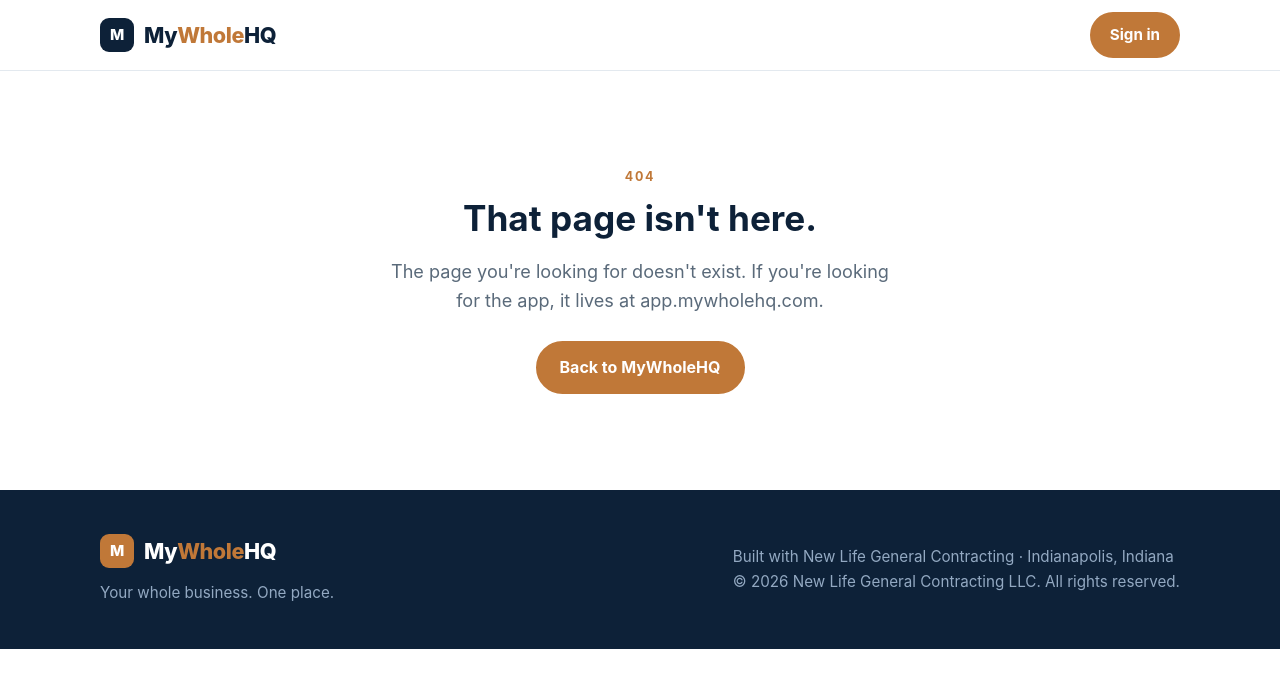
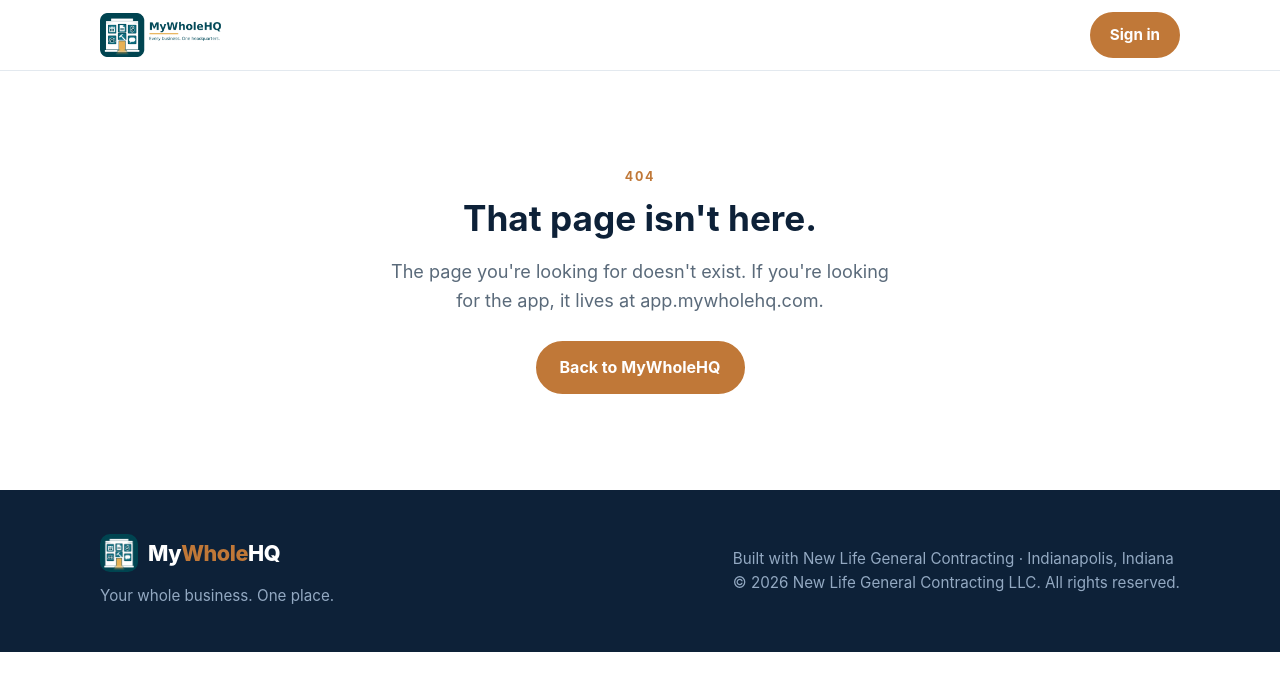
Before and after one commit to AmbriLopata/mywholehq-site, a plain HTML site: page 404.html in a window 1280 px wide. Drawn offline with Linux system fonts and the light colour scheme.

Commit message:
Add MyWholeHQ logo sitewide: header/footer lockups, favicon set, OG image (Nov 24)

```diff
--- a/404.html
+++ b/404.html
@@ -5,7 +5,9 @@
 <meta name="viewport" content="width=device-width, initial-scale=1">
 <title>Page not found — MyWholeHQ</title>
 <meta name="robots" content="noindex">
-<link rel="icon" href="favicon.svg" type="image/svg+xml">
+<link rel="icon" href="icon-192.png" type="image/png" sizes="192x192">
+<link rel="icon" href="icon-48.png" type="image/png" sizes="48x48">
+<link rel="apple-touch-icon" href="apple-touch-icon.png">
 <link rel="stylesheet" href="style.css">
 </head>
 <body>
@@ -13,8 +15,7 @@
 <header class="site-header">
   <div class="wrap">
     <a class="wordmark" href="/" aria-label="MyWholeHQ home">
-      <span class="mark" aria-hidden="true">M</span>
-      <span>My<em>Whole</em>HQ</span>
+      <img class="logo-img" src="logo-horizontal.png" alt="MyWholeHQ" width="224" height="80">
     </a>
     <a class="btn small" href="https://app.mywholehq.com/">Sign in</a>
   </div>
@@ -34,7 +35,7 @@
 <footer class="site-footer">
   <div class="wrap">
     <div>
-      <a class="wordmark" href="/"><span class="mark" aria-hidden="true" style="background:var(--copper)">M</span><span>My<em>Whole</em>HQ</span></a>
+      <a class="wordmark" href="/"><img class="footer-mark" src="icon-192.png" alt="" width="38" height="38"><span>My<em>Whole</em>HQ</span></a>
       <p style="margin-top:12px">Your whole business. One place.</p>
     </div>
     <p>Built with New Life General Contracting · Indianapolis, Indiana<br>
--- a/style.css
+++ b/style.css
@@ -225,3 +225,7 @@ section{padding:64px 0}
   .waitlist-grid{grid-template-columns:1fr 1fr}
   .site-footer .wrap{grid-template-columns:1fr auto;align-items:center}
 }
+
+/* Logo lockups (added Nov 24, 2026) */
+.logo-img{height:44px;width:auto;display:block}
+.footer-mark{width:38px;height:38px;border-radius:10px;flex:0 0 auto}
```
Also changed, not shown: index.html (+8 -4 lines), thanks.html (+5 -4 lines), apple-touch-icon.png (added), icon-192.png (added), icon-48.png (added), icon-512.png (added), logo-horizontal.png (added), og-image.png (added).
